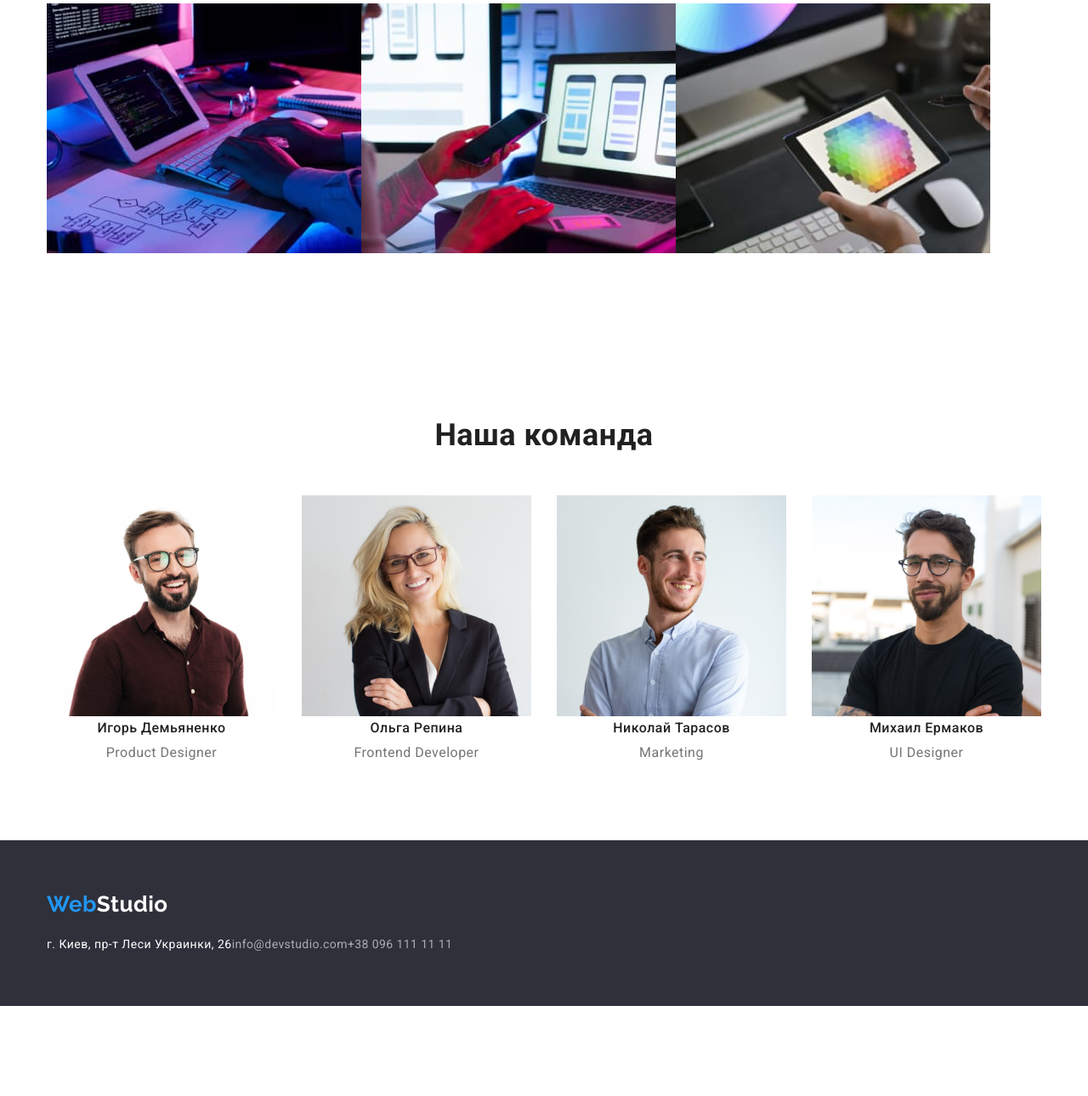
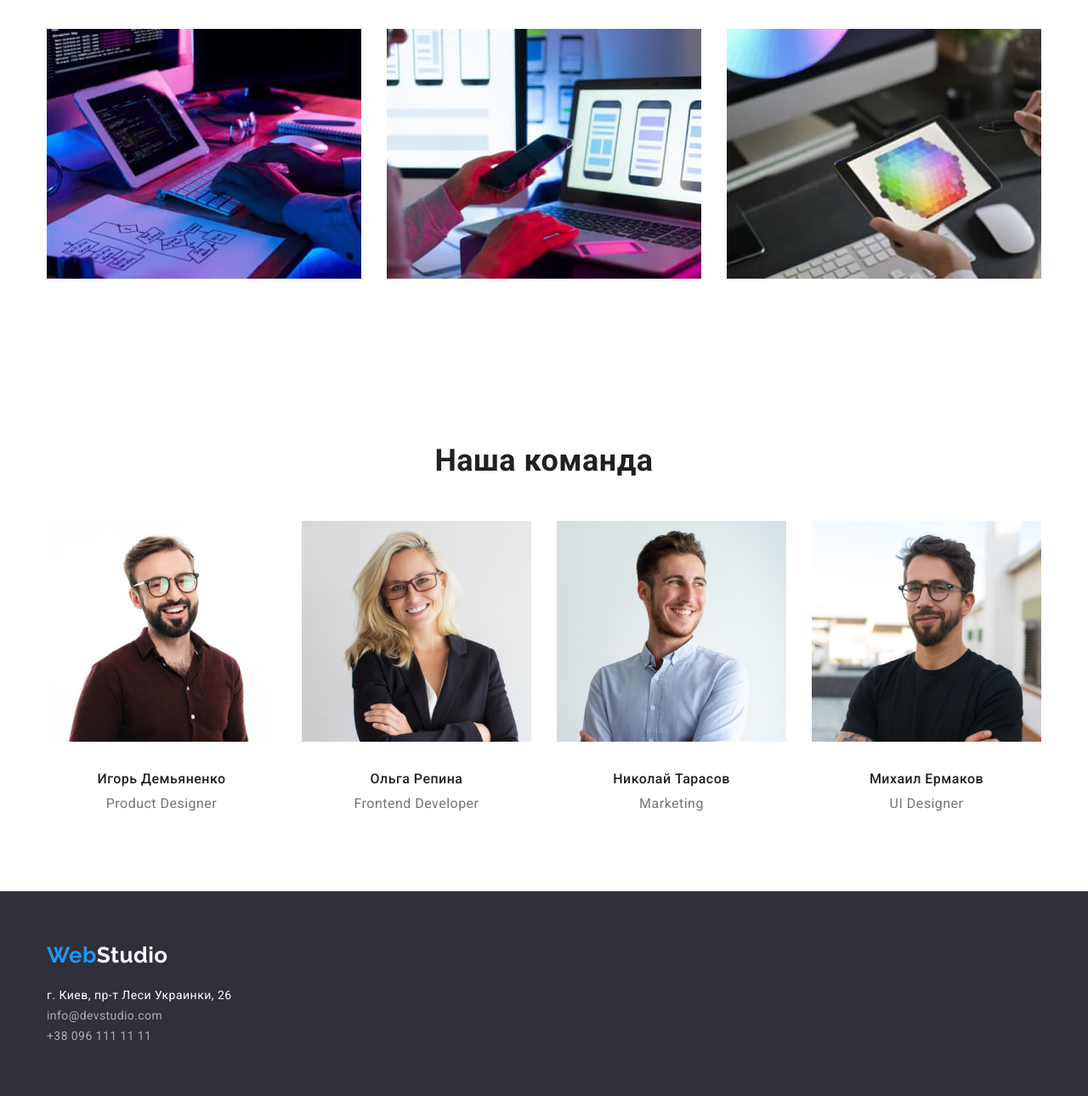
Before and after one commit to Adriy/goit-markup-hw-03, a plain HTML site: page index.html in a window 1280 px wide. Shown: the part 657-1947 px from the top of the page at 85% size. Before the commit the page ends 1841 px from the top, so only its background shows below. Drawn offline with nearby package versions, Linux system fonts and the light colour scheme.

Commit message:
флекси Студія

```diff
--- a/css/styles.css
+++ b/css/styles.css
@@ -66,7 +66,7 @@ ul {
   font-style: normal;
 }
 
-.contacts-nav {
+.contacts-nav.head {
   display: flex;
   margin-left: auto;
 }
@@ -268,6 +268,7 @@ ul {
 
 .title {
   margin-bottom: 10px;
+  margin-top: 30px;
 }
 
 .team .section-title {
@@ -309,6 +310,7 @@ ul {
   line-height: 1.71;
   letter-spacing: 0.03em;
 }
+
 /* ================END FOOTER================== */
 
 /* ================PORTFOLIO================== */
@@ -363,3 +365,5 @@ ul {
   line-height: 1.9;
 }
 /* ================END PORTFOLIO================== */
+
+/* ================TEST================== */
--- a/index.html
+++ b/index.html
@@ -32,7 +32,7 @@
             <li class="item"><a class="link" href="">Контакты</a></li>
           </ul>
         </nav>
-        <ul class="contacts-nav list">
+        <ul class="contacts-nav head list">
           <li class="item">
             <a href="mailto:info@devstudio.com" class="cont"
               >info@devstudio.com</a
@@ -101,8 +101,8 @@
                   width="370"
                   height="294"
               /></a>
-            </li class="item">
-            <li>
+            </li>
+            <li class="item">
               <a href=""
                 ><img
                   src="./images/studio/box2.jpg"
@@ -110,8 +110,8 @@
                   width="370"
                   height="294"
               /></a>
-            </li class="item">
-            <li>
+            </li>
+            <li class="item">
               <a href=""
                 ><img
                   src="./images/studio/box3.jpg"
```
